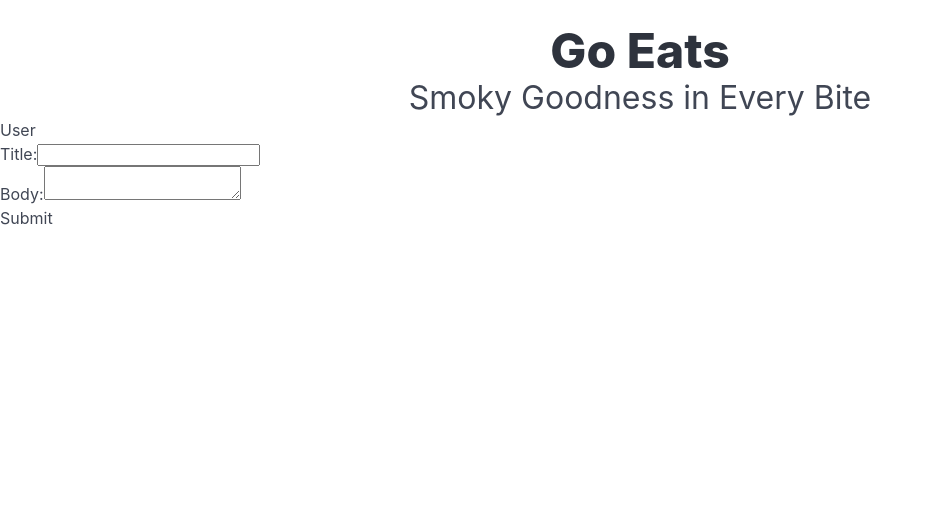
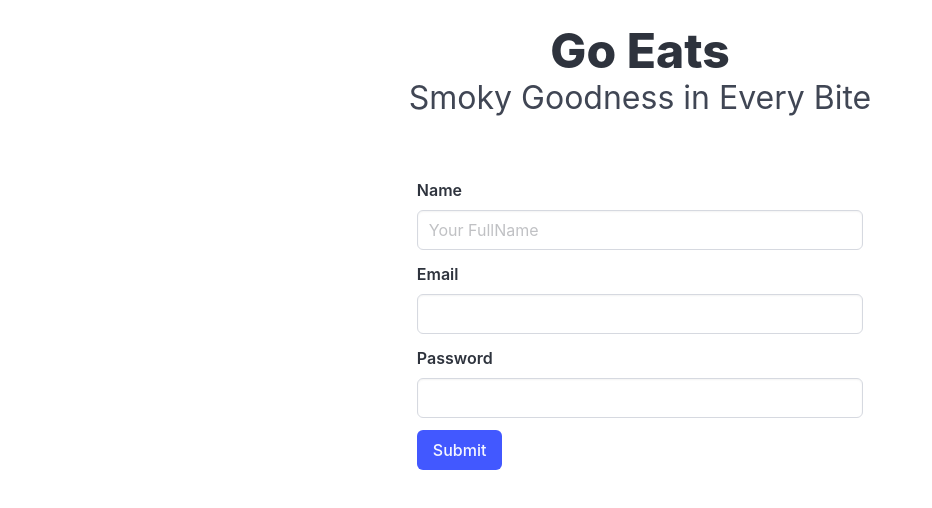
Before and after one commit to mukulmantosh/food_delivery_frontend, a React (Vite) app: page /user/create in a window 1280 px wide. Shown: the top 508 px of the page, without its empty margins (0-932 px from the left). Built offline with nearby package versions, Linux system fonts and the light colour scheme.

Commit message:
Add user form functionality and react-hot-toast notifications
Updated NewUser component to collect user data and handle form submission. Integrated react-hot-toast for success and error notifications. Adjusted package dependencies to include react-hot-toast and related packages.

```diff
--- a/package.json
+++ b/package.json
@@ -14,6 +14,7 @@
     "bulma": "^1.0.2",
     "react": "^18.3.1",
     "react-dom": "^18.3.1",
+    "react-hot-toast": "^2.4.1",
     "react-router-dom": "^6.26.1"
   },
   "devDependencies": {
--- a/src/components/NewUser.tsx
+++ b/src/components/NewUser.tsx
@@ -1,16 +1,17 @@
 import axios from "axios";
 import {useState} from "react";
+import toast, { Toaster } from 'react-hot-toast';
 
 interface PostData {
-    title: string;
-    body: string;
+    name: string;
+    email: string;
+    password: string;
 }
 
 function NewUser() {
-    const [title, setTitle] = useState<string>('');
-    const [body, setBody] = useState<string>('');
-    const [responseMessage, setResponseMessage] = useState<string>('');
-    const [error, setError] = useState<string | null>(null);
+    const [name, setName] = useState<string>('');
+    const [email, setEmail] = useState<string>('');
+    const [password, setPassword] = useState<string>('');
 
     // Handle form submission
     const handleSubmit = async (event: React.FormEvent<HTMLFormElement>) => {
@@ -18,50 +19,77 @@ function NewUser() {
 
         // Create the data object to be sent
         const postData: PostData = {
-            title,
-            body
+            name,
+            email,
+            password
         };
 
         try {
             // Make the POST request using Axios
-            const response = await axios.post('https://jsonplaceholder.typicode.com/posts', postData);
+            const response = await axios.post('http://localhost:8080/user/', postData);
+            if (response.status === 201) {
+               toast.success(response.data.message);
+            }
 
-            // Handle the response
-            setResponseMessage(`Post created with ID: ${response.data.id}`);
-            setError(null);
+            // Reset the form fields
+            setName('')
+            setEmail('')
+            setPassword('')
+
+
         } catch (err) {
             // Handle any errors
-            setError('Failed to create post');
-            setResponseMessage('');
+            toast.error("Something went wrong." + err)
         }
+
     };
 
     return (
         <div>
-            <h2>User</h2>
-            <form onSubmit={handleSubmit}>
-                <div>
-                    <label htmlFor="title">Title:</label>
-                    <input
-                        type="text"
-                        id="title"
-                        value={title}
-                        onChange={(e) => setTitle(e.target.value)}
-                    />
+            <Toaster />
+            <div className="container">
+                <div className="columns mt-6">
+                    <div className="column auto"></div>
+                    <div className="column is-two-fifths">
+                        <form onSubmit={handleSubmit}>
+                            <div className="field">
+                                <label className="label">Name</label>
+                                <div className="control">
+                                    <input className="input" type="text" value={name}
+                                           placeholder="Your FullName" onChange={(e) => setName(e.target.value)}/>
+                                </div>
+                            </div>
+
+                            <div className="field">
+                                <label className="label">Email</label>
+                                <div className="control">
+                                    <input className="input" type="email" value={email}
+                                           onChange={(e) => setEmail(e.target.value)}/>
+                                </div>
+                            </div>
+
+                            <div className="field">
+                                <label className="label">Password</label>
+                                <div className="control">
+                                    <input className="input" type="password" value={password}
+                                           onChange={(e) => setPassword(e.target.value)}/>
+                                </div>
+                            </div>
+
+
+                            <div className="field is-grouped">
+                                <div className="control">
+                                    <button type="submit" className="button is-link">Submit</button>
+                                </div>
+                            </div>
+                        </form>
+                    </div>
+                    <div className="column auto"></div>
                 </div>
-                <div>
-                    <label htmlFor="body">Body:</label>
-                    <textarea
-                        id="body"
-                        value={body}
-                        onChange={(e) => setBody(e.target.value)}
-                    />
-                </div>
-                <button type="submit">Submit</button>
-            </form>
-            {responseMessage && <p>{responseMessage}</p>}
-            {error && <p style={{ color: 'red' }}>{error}</p>}
+            </div>
         </div>
+
+
     );
 }
 
```
Also changed, not shown: 1 other file (tests, documents, lock files or other folders).
